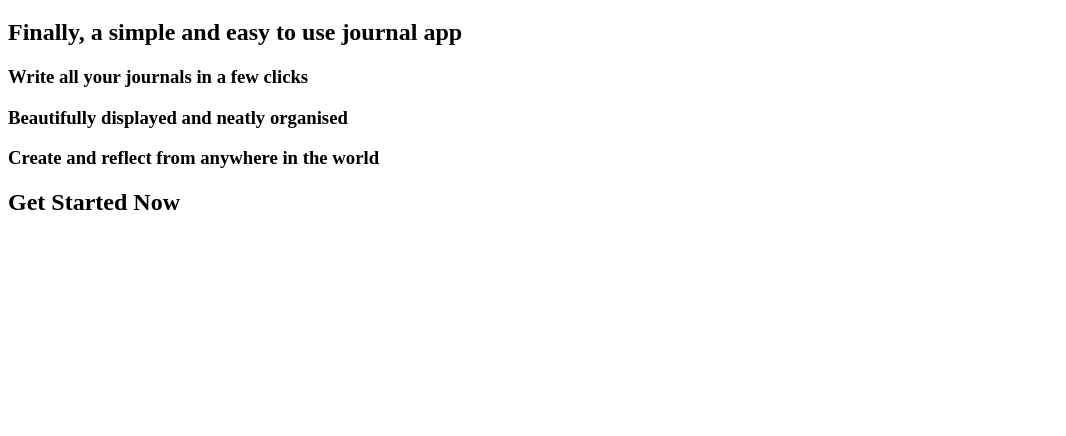
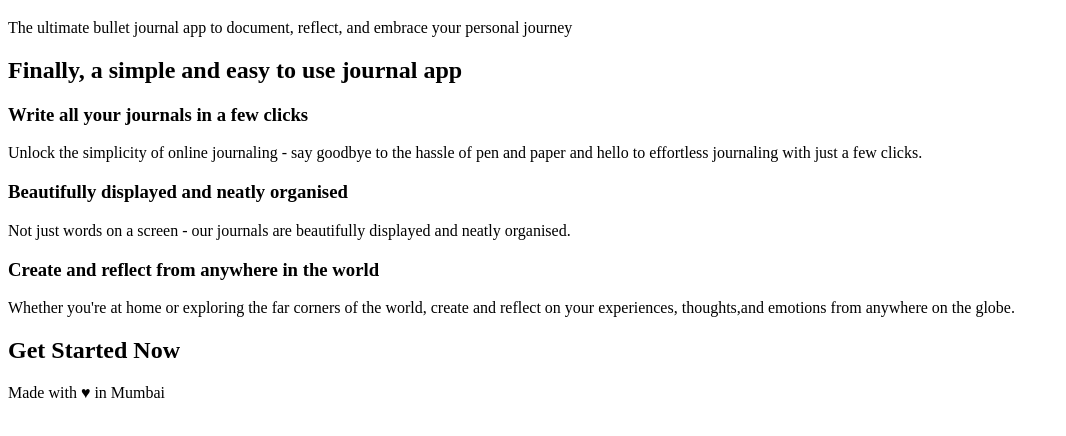
Before and after one commit to siddhesh-jha-1902/webdev-craftsmanship, a plain HTML site: page QuillProject/index.html in a window 1280 px wide. Shown: the part 62-498 px from the top of the page, without its empty margins (0-1066 px from the left). Drawn offline with Linux system fonts and the light colour scheme.

Commit message:
Add Paragraphs

```diff
--- a/QuillProject/index.html
+++ b/QuillProject/index.html
@@ -1,19 +1,29 @@
 <!DOCTYPE html>
 <html lang="en">
+
 <head>
   <meta charset="UTF-8">
   <meta name="viewport" content="width=device-width, initial-scale=1.0">
   <title>Quill</title>
 </head>
+
 <body>
   <h1>Mindful living for the digital world 📱 </h1>
+  <p>The ultimate bullet journal app to document, reflect, and embrace your personal journey</p>
 
   <h2>Finally, a simple and easy to use journal app </h2>
 
   <h3>Write all your journals in a few clicks</h3>
+  <p>Unlock the simplicity of online journaling - say goodbye to the hassle of pen and paper and hello to effortless journaling with just a few clicks.</p>
+
   <h3>Beautifully displayed and neatly organised</h3>
+  <p>Not just words on a screen - our journals are beautifully displayed and neatly organised.</p>
+
   <h3>Create and reflect from anywhere in the world</h3>
+  <p>Whether you're at home or exploring the far corners of the world, create and reflect on your experiences, thoughts,and emotions from anywhere on the globe.</p>
 
   <h2>Get Started Now</h2>
+  <p>Made with ♥︎ in Mumbai</p>
 </body>
+
 </html>
```
